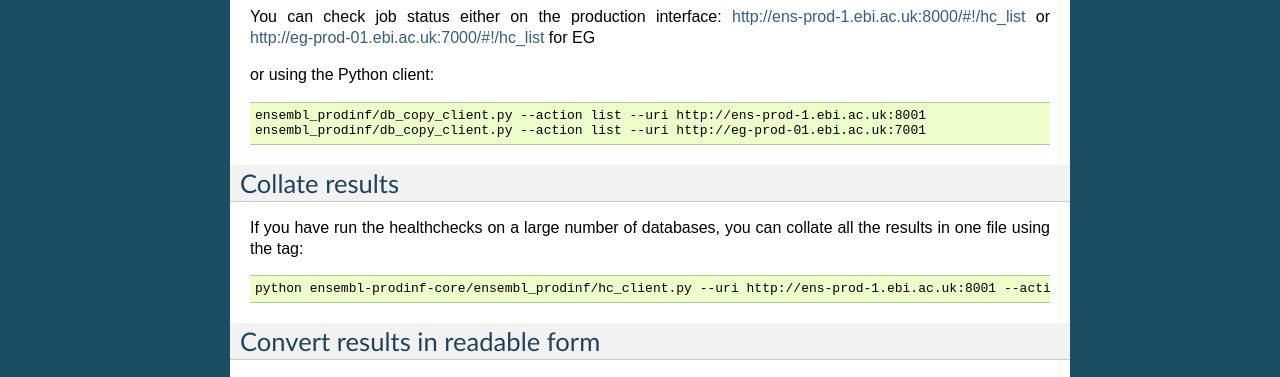
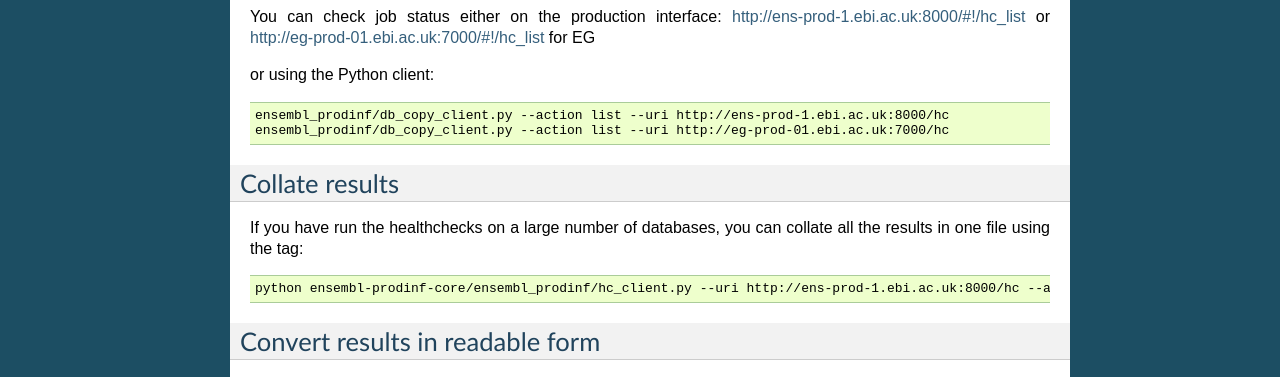
Before and after one commit to Ensembl/ensembl-prodinf-datachecks, a Sphinx documentation site: the page built from docs/bulk_hc_submission.rst, in a window 1280 px wide and 900 px high, scrolled down 2443 px. Shown: the part 352-729 px from the top of the window. Built offline with Sphinx 7.4.7, drawn with Linux system fonts in a browser that asks for light colours; some of the changed lines change nothing that is shown; some of the changed text lies outside the part shown.

Commit message:
Update bulk_hc_submission.rst
Fixed issue with nginx redirect

```diff
--- a/docs/bulk_hc_submission.rst
+++ b/docs/bulk_hc_submission.rst
@@ -67,7 +67,7 @@
   LIVE=$(mysql-ensembl-mirror details url)
   STAGING=$(mysql-ens-sta-1 details url)
   PRODUCTION=$(mysql-ens-sta-1 details url)
-  ENDPOINT=http://ens-prod-1.ebi.ac.uk:8000/hc/
+  ENDPOINT=http://ens-prod-1.ebi.ac.uk:8000/hc/ #or http://ens-prod-1.ebi.ac.uk:7000/hc/ for EG
   DATA_FILE_PATH=/nfs/panda/ensembl/production/ensemblftp/data_files/
   RELEASE=91
   TAG=my_hc_run
@@ -175,8 +175,8 @@
 
 .. code-block:: bash
 
-  ensembl_prodinf/db_copy_client.py --action list --uri http://ens-prod-1.ebi.ac.uk:8001
-  ensembl_prodinf/db_copy_client.py --action list --uri http://eg-prod-01.ebi.ac.uk:7001
+  ensembl_prodinf/db_copy_client.py --action list --uri http://ens-prod-1.ebi.ac.uk:8000/hc
+  ensembl_prodinf/db_copy_client.py --action list --uri http://eg-prod-01.ebi.ac.uk:7000/hc
 
 Collate results
 ###############
@@ -185,7 +185,7 @@
 
 .. code-block:: bash
 
-  python ensembl-prodinf-core/ensembl_prodinf/hc_client.py --uri http://ens-prod-1.ebi.ac.uk:8001 --action collate --tag "my_hc_run" --output_file results.json
+  python ensembl-prodinf-core/ensembl_prodinf/hc_client.py --uri http://ens-prod-1.ebi.ac.uk:8000/hc --action collate --tag "my_hc_run" --output_file results.json
 
 Convert results in readable form
 ################################
```
